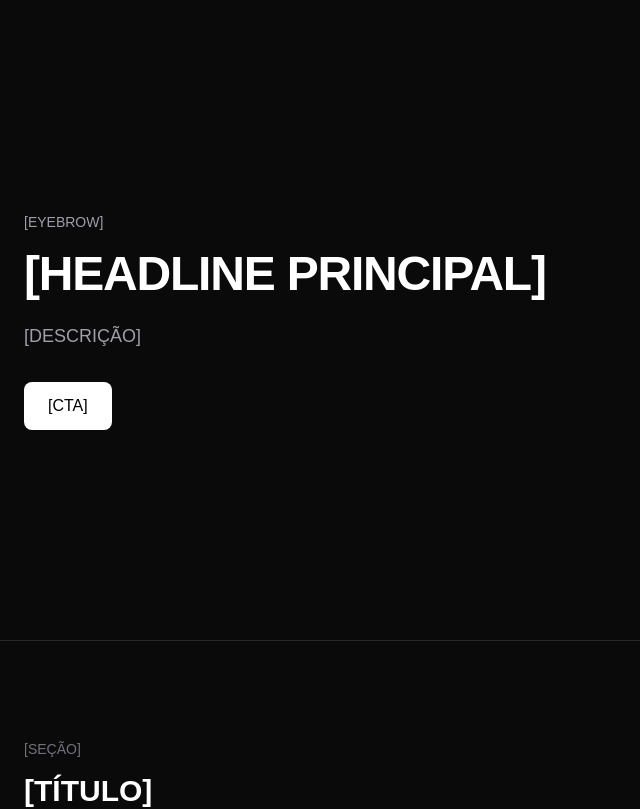
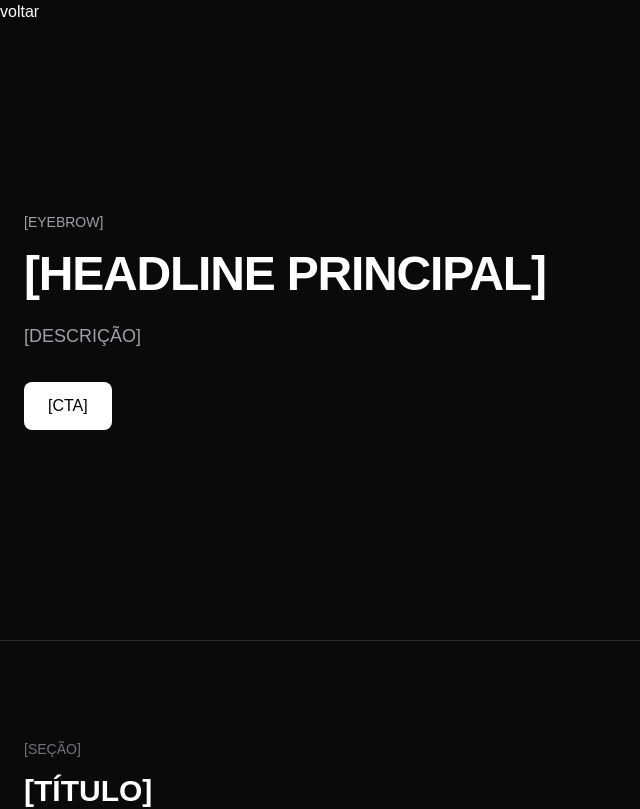
Before and after one commit to Nixwzy/solar-project, a Next.js app: page /overview in a window 1280 px wide. Shown: the top 809 px of the page, without its empty margins (0-640 px from the left). Built offline with nearby package versions, Linux system fonts and the light colour scheme.

Commit message:
feat: restructure overview components and update imports

```diff
--- a/src/app/overview/page.tsx
+++ b/src/app/overview/page.tsx
@@ -1,13 +1,16 @@
-import OverviewBenefits from '../../components/sections/OverviewBenefits';
-import OverviewExamples from '../../components/sections/OverviewExamples';
-import OverviewHero from '../../components/sections/OverviewHero';
-import OverviewOffer from '../../components/sections/OverviewOffer';
-import OverviewSocialProof from '../../components/sections/OverviewSocialProof';
-import OverviewVideo from '../../components/sections/OverviewVideo';
+import OverviewBenefits from '../../components/overview/Benefits';
+import OverviewExamples from '../../components/overview/Examples';
+import OverviewHero from '../../components/overview/Hero';
+import OverviewOffer from '../../components/overview/Offer';
+import OverviewSocialProof from '../../components/overview/SocialProof';
+import OverviewVideo from '../../components/overview/Video';
 
 const OverviewPage = () => {
   return (
     <main className="min-h-screen bg-[#0a0a0a] text-white">
+      <a href="\" className="fixed">
+        voltar
+      </a>
       <OverviewHero />
       <OverviewVideo />
       <OverviewExamples />
--- a/src/app/page.tsx
+++ b/src/app/page.tsx
@@ -1,8 +1,8 @@
 'use client';
 
-import Header from '../components/Header';
-import Hero from '../components/Hero';
-import LandingVSL from '../components/sections/LandingVSL';
+import Header from '../components/layout/Header';
+import Hero from '../components/landing/Hero';
+import LandingVSL from '../components/landing/VSL';
 
 const Page = () => {
   return (
--- /dev/null
+++ b/src/components/layout/Footer.tsx
@@ -0,0 +1,5 @@
+export default function Footer() {
+    return (
+        <div className="">Footer</div>
+    )
+}
```
Also changed, not shown: src/components/landing/Hero.tsx (renamed from src/components/Hero.tsx), src/components/landing/VSL.tsx (renamed from src/components/sections/LandingVSL.tsx), src/components/layout/Header.tsx (renamed from src/components/Header.tsx), src/components/overview/Benefits.tsx (renamed from src/components/sections/OverviewBenefits.tsx), src/components/overview/Examples.tsx (renamed from src/components/sections/OverviewExamples.tsx), src/components/overview/Hero.tsx (renamed from src/components/sections/OverviewHero.tsx), src/components/overview/Offer.tsx (renamed from src/components/sections/OverviewOffer.tsx), src/components/overview/SocialProof.tsx (renamed from src/components/sections/OverviewSocialProof.tsx), src/components/overview/Video.tsx (renamed from src/components/sections/OverviewVideo.tsx).
